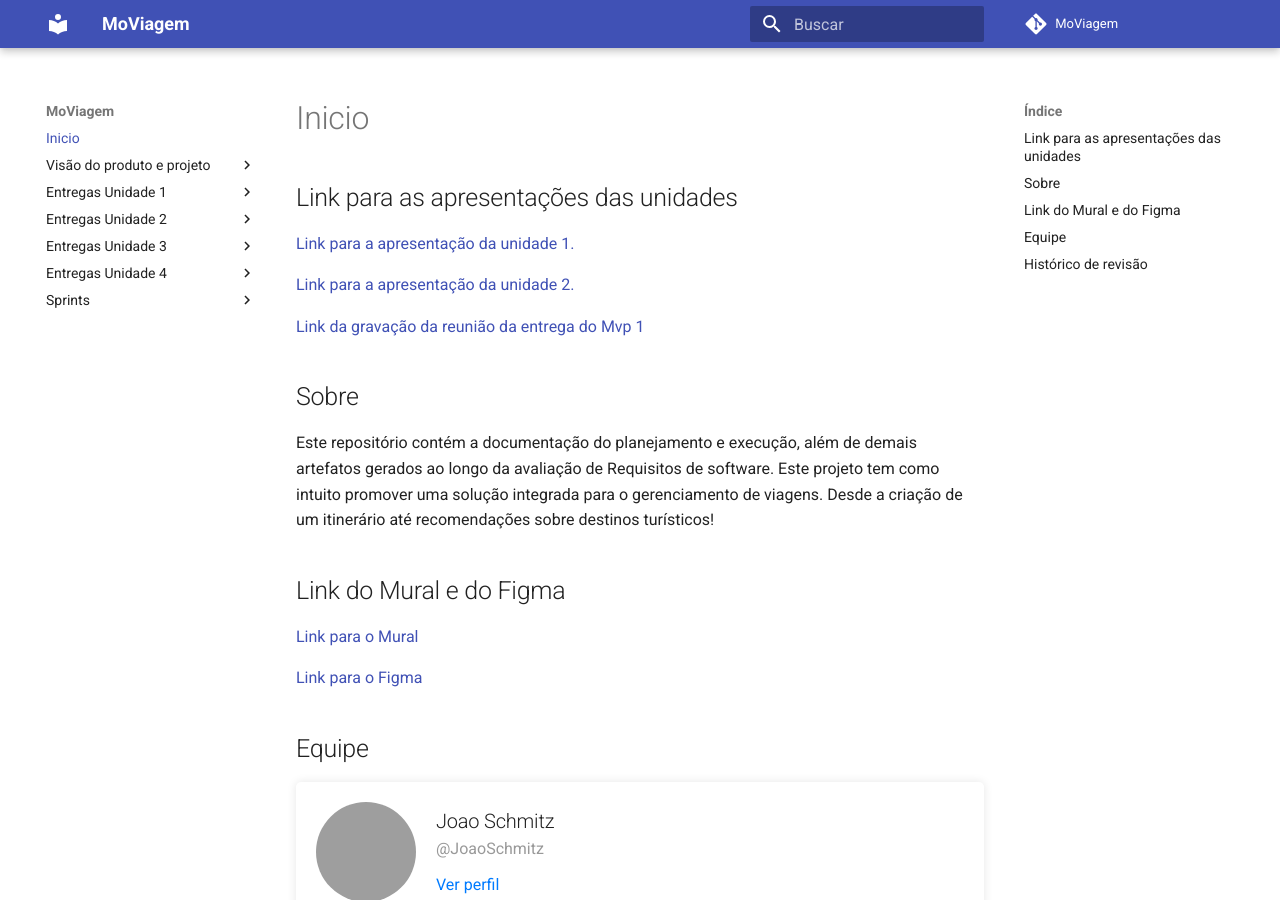
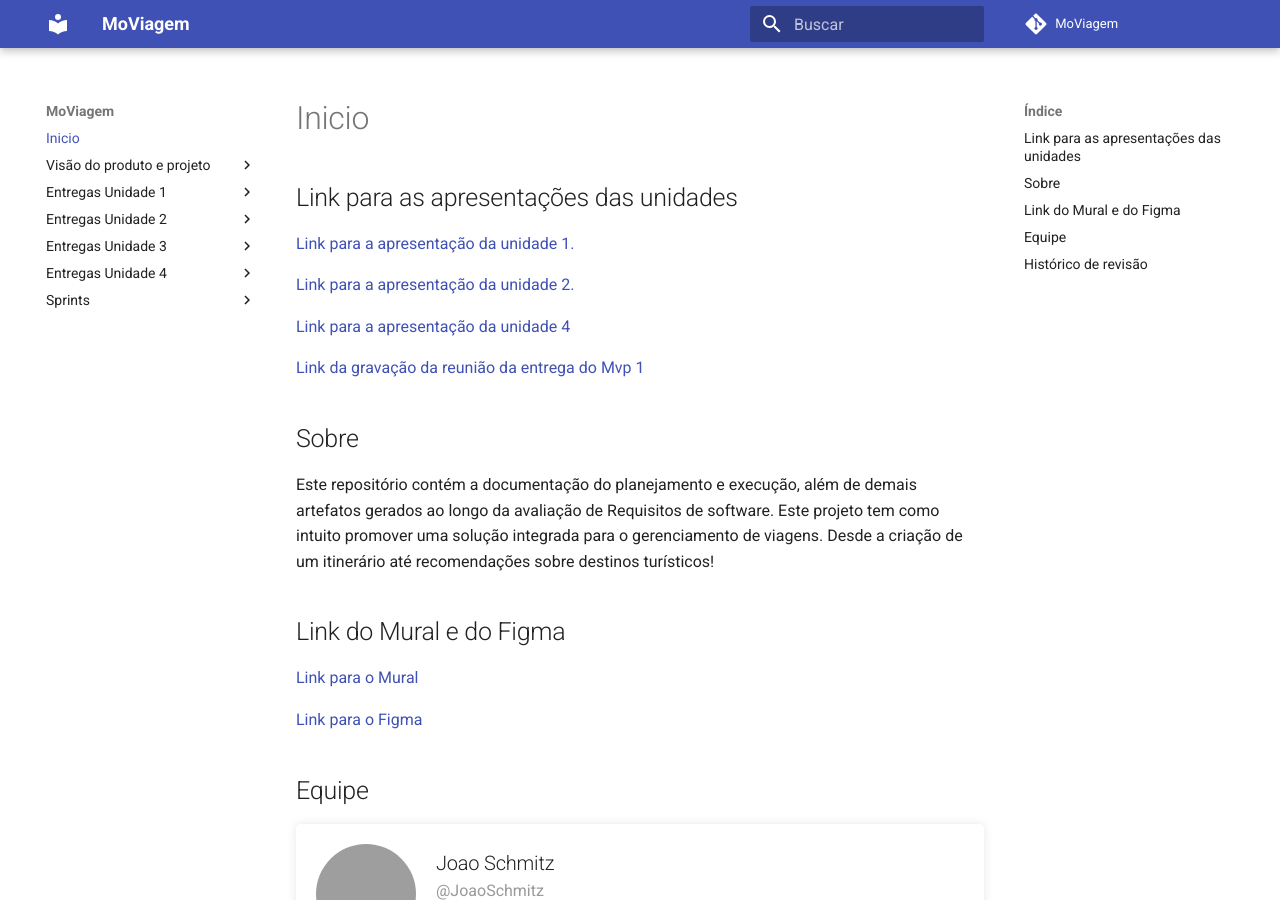
Before and after one commit to mdsreq-fga-unb/2023.1-MoViagem, an MkDocs documentation site: the page built from gitpages/docs/index.md, in a window 1280 px wide and 900 px high. Built offline with MkDocs 1.6.1 and Material for MkDocs 9.7.7, drawn with Linux system fonts in a browser that asks for light colours; comment, search, counter and statistics services are not loaded; grey boxes are pictures that could not be loaded.

Commit message:
adicionando gravação da unidade 4

```diff
--- a/gitpages/docs/index.md
+++ b/gitpages/docs/index.md
@@ -3,6 +3,8 @@
 <a href="https://youtu.be/pDSMaeipmTE"> Link para a apresentação da unidade 1.</a>
 
 <a href="https://youtu.be/hxYFbL8RVpI"> Link para a apresentação da unidade 2.</a>
+
+<a href= "https://youtu.be/bC1H2pZSZYM"> Link para a apresentação da unidade 4</a>
 
 [Link da gravação da reunião da entrega do Mvp 1](https://youtu.be/M7iDWWLVH5U)
 <br>
```
